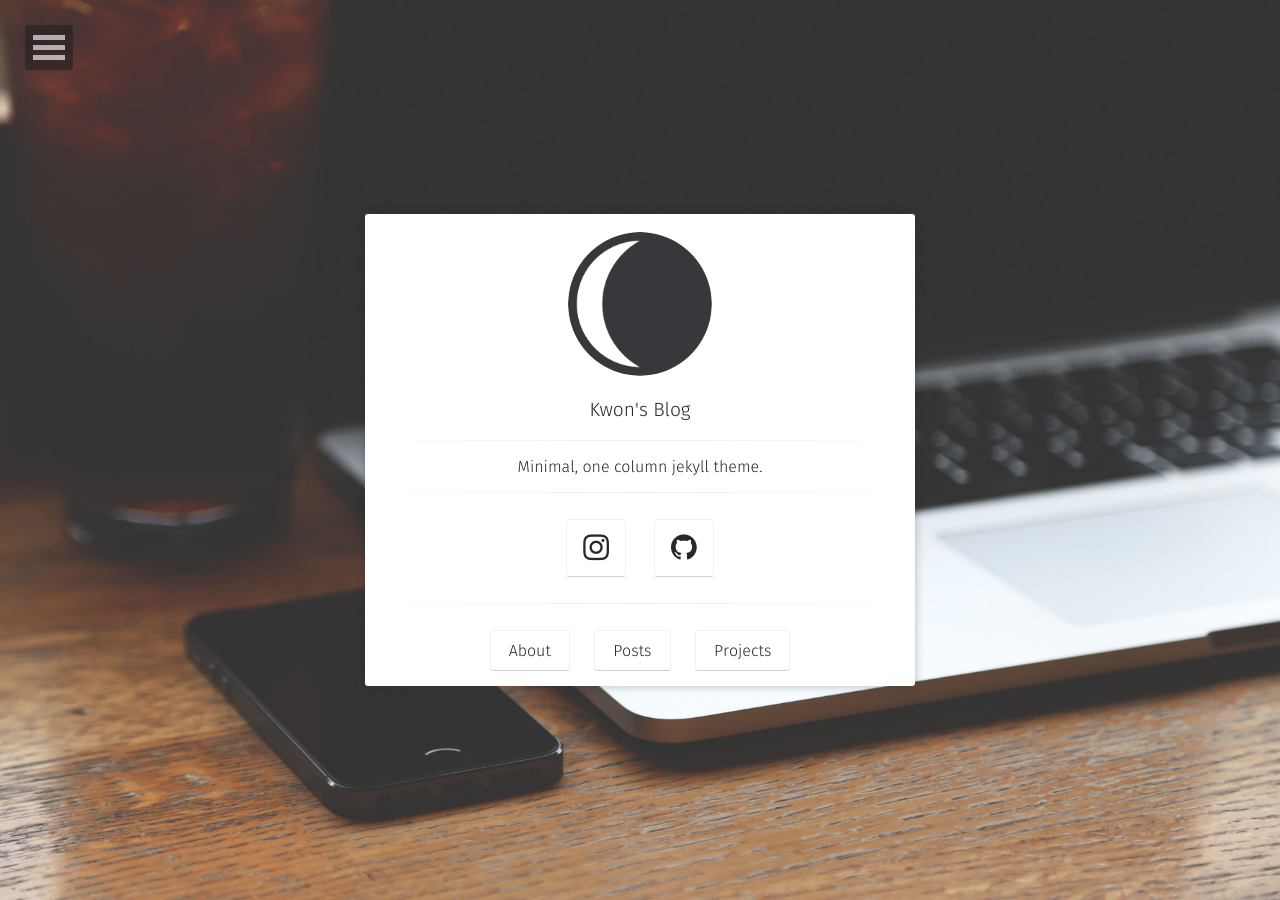
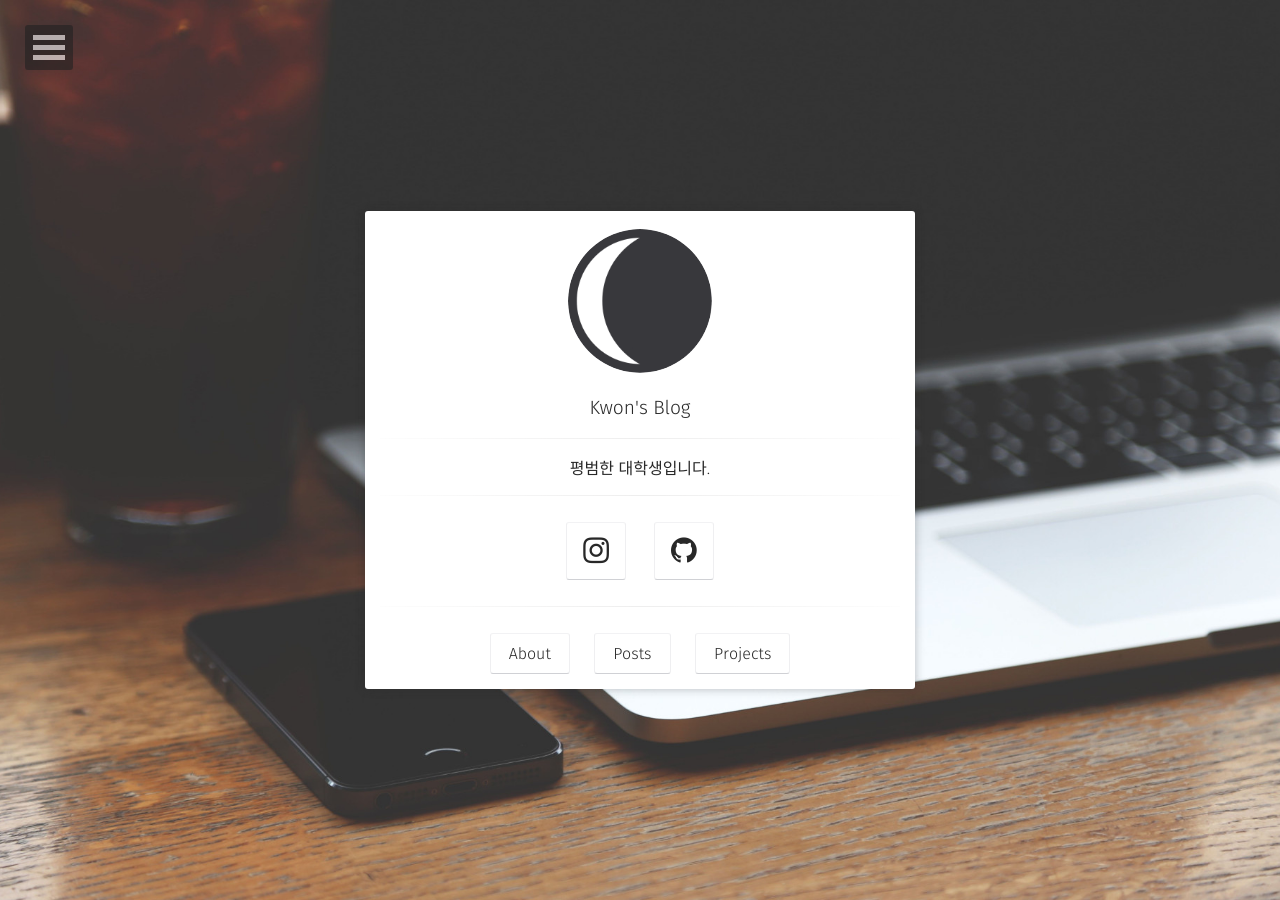
Before and after one commit to AndoneKwon/AndoneKwon.github.io, a Jekyll site: the page built from index.markdown, in a window 1280 px wide. Built offline with Jekyll 4.4.1, drawn with Linux system fonts in a browser that asks for light colours; some web fonts are replaced; comment, search, counter and statistics services are not loaded.

Commit message:
Update _config.yml

```diff
--- a/_config.yml
+++ b/_config.yml
@@ -1,7 +1,7 @@
 # Site
 title:              Kwon's Blog
-bio:                'Minimal, one column jekyll theme.'
-description:        "Moon is a minimal, one column jekyll theme for your blog."
+bio:                '평범한 대학생입니다.'
+description:        "평범한 대학생입니다."
 reading_time:       true
 words_per_minute:   200
 logo:               'assets/img/logo.png'
```
